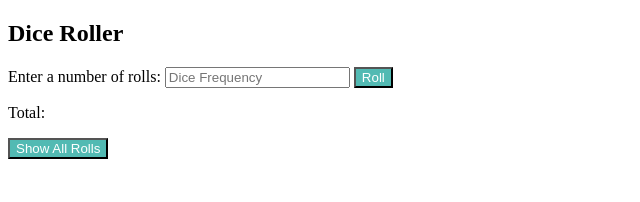
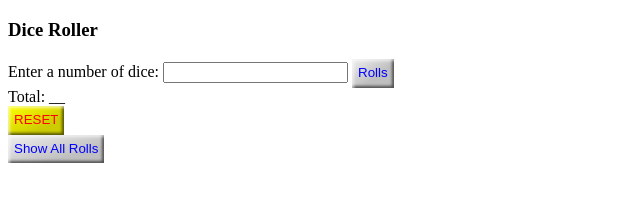
Before and after one commit to GRDULAL/dice-roller-assessment, a plain HTML site: page index.html in a window 1280 px wide. Shown: the whole page, without its empty margins (0-640 px from the left). Drawn offline with Linux system fonts and the light colour scheme.

Commit message:
file added dice roller

```diff
--- a/index.html
+++ b/index.html
@@ -1,25 +1,24 @@
+
 <!DOCTYPE html>
 <html lang="en">
-  <head>
-    <meta charset="UTF-8" />
-    <meta name="viewport" content="width=device-width, initial-scale=1.0" />
-    <title>Dice Roller</title>
-    <link rel="stylesheet" href="style.css" />
-  </head>
-  <body>
-    <main>
-      <h2>Dice Roller</h2>
-      <div id="userInput">
-        <label for="number">Enter a number of rolls: </label>
-        <input id="num" type="number" placeholder="Dice Frequency" />
-        <button id="roll">Roll</button>
-      </div>
-      <div id="results">
-        <p>Total: <span id="result"></span></p>
-        <button id="showRoll">Show All Rolls</button>
-      </div>
-      <div id="lists"></div>
-    </main>
-    <script src="main.js"></script>
-  </body>
+<head>
+    <meta charset="UTF-8">
+    <meta name="viewport" content="width=device-width, initial-scale=1.0">
+    <link rel="stylesheet" href="./style.css"/>
+    <title>Document</title>
+</head>
+<body>
+    <h3>Dice Roller</h3>
+    <label for= "number">Enter a number of dice:</label>
+    <input type="text" id="number-of-dice" name="name" required
+       minlength="8" maxlength="12" size="20">
+       <button class="Roll">Rolls</button>
+       <div id=total>Total: __</div>
+       <button id="reset-button">RESET</button><br>
+       <button class="showallrolls">Show All Rolls</button>
+       <div id="lists"></div>
+
+
+<script src="./main.js"></script>
+</body>
 </html>
--- a/main.js
+++ b/main.js
@@ -1,26 +1,36 @@
-let roll = document.querySelector("#roll");
-let totalResult = document.querySelector("#result");
-let showRolls = document.querySelector("#showRoll");
+
+let roll = document.querySelector(".Roll");
+let totalresult = document.querySelector("#total");
+let showtherolls = document.querySelector(".showallrolls");
 let lists = document.querySelector("#lists");
-roll.addEventListener("click", function () {
-  let dieRolls = [];
-  let userInput = document.querySelector("#num").value;
-  let num = 0;
-  let total = 0;
-  while (num < userInput) {
-    let x = Math.floor(Math.random() * 6) + 1;
-    dieRolls.push(x);
-    total += dieRolls[num];
-    num += 1;
-  }
-  totalResult.innerHTML = total;
-  console.log(dieRolls);
-  showRolls.addEventListener("click", function () {
+let numofdice = document.querySelector("#number-of-dice");
+let numberofresets = document.querySelector("#reset-button");
+let dierolls = [];
+roll.addEventListener("click", function(){
+let dicenum = numofdice.value
+let total = 0;
+let counter = 0;
+while (counter<dicenum) {
+    let x = Math.floor(Math.random()*6 +1)
+    dierolls.push(x)
+    total +=x
+    counter ++
+}
+totalresult.innerHTML=total
+})
+
+showtherolls.addEventListener("click", function(){
     str = "<ol>";
-    dieRolls.forEach(function (die) {
-      str += "<li>" + die + "</li>";
+    dierolls.forEach(function (dicenum){
+        str += "<li>" + dicenum + "</li>";
     });
-    str += "</ol>";
-    lists.innerHTML = str;
-  });
+    str +="</ol>";
+    lists.innerHTML=str
 });
+numberofresets.addEventListener("click", function() {
+
+    totalresult.innerHTML = 0;
+    numofdice.value =0;
+    lists.innerHTML = '';
+
+})
--- a/style.css
+++ b/style.css
@@ -1,8 +1,43 @@
 
-    .{font-family: Helvetica, Arial, sans-serif;
-    text-align: center;}
+.Roll {
+    border: 0;
+    line-height: 2;
+    text-align: center;
+    color:blue;
+    background-image: linear-gradient(to top left,
+     rgba(0, 0, 0, .2),
+     rgba(0, 0, 0, .2) 40%,
+     rgba(0, 0, 0, 0));
+    box-shadow: inset 2px 2px 3px rgba(255, 255, 255, .6),
+                inset -2px -2px 3px rgba(0, 0, 0, .6);
 
-  button {
-    background-color: rgb(82, 186, 179);
-    color: rgb(255, 255, 255);
-  }
+
+}
+.showallrolls{
+    border: 0;
+    line-height: 2;
+    text-align: center;
+    color:blue;
+    background-image: linear-gradient(to top left,
+     rgba(0, 0, 0, .2),
+     rgba(0, 0, 0, .2) 30%,
+     rgba(0, 0, 0, 0));
+    box-shadow: inset 2px 2px 3px rgba(255, 255, 255, .6),
+                inset -2px -2px 3px rgba(0, 0, 0, .6);
+
+}
+#reset-button {
+    border: 0;
+    line-height: 2;
+    text-align: center;
+    color:red;
+    background-color:yellow;
+    background-image: linear-gradient(to top left,
+     rgba(0, 0, 0, .2),
+     rgba(0, 0, 0, .2) 30%,
+     rgba(0, 0, 0, 0));
+    box-shadow: inset 2px 2px 3px rgba(255, 255, 255, .6),
+                inset -2px -2px 3px rgba(0, 0, 0, .6);
+
+
+}
```
